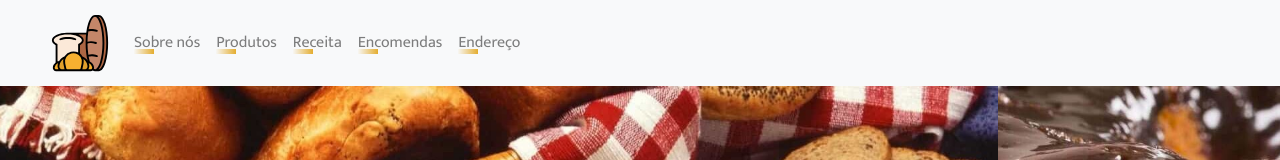
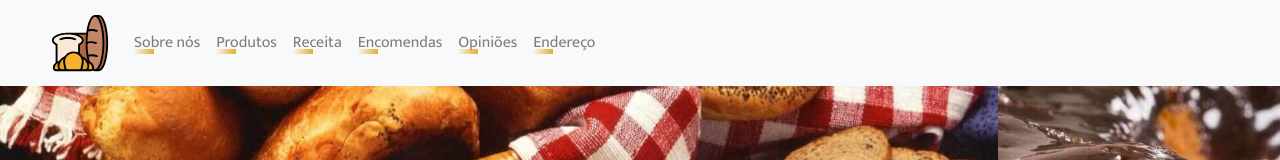
Before and after one commit to IgorGato/Padaria-Uniao, a plain HTML site: page index.html in a window 1280 px wide. Shown: the top 160 px of the page. Drawn offline with nearby package versions, Linux system fonts and the light colour scheme.

Commit message:
adicionado ao menu opiniao dos clientes

```diff
--- a/index.html
+++ b/index.html
@@ -46,6 +46,9 @@
               </li>
               <li class="nav-item">
                 <a class="nav-link" href="#encomendas">Encomendas</a>
+              </li>
+              <li class="nav-item">
+                <a class="nav-link" href="#opinioes">Opiniões</a>
               </li>
 
               <li class="nav-item">
```
